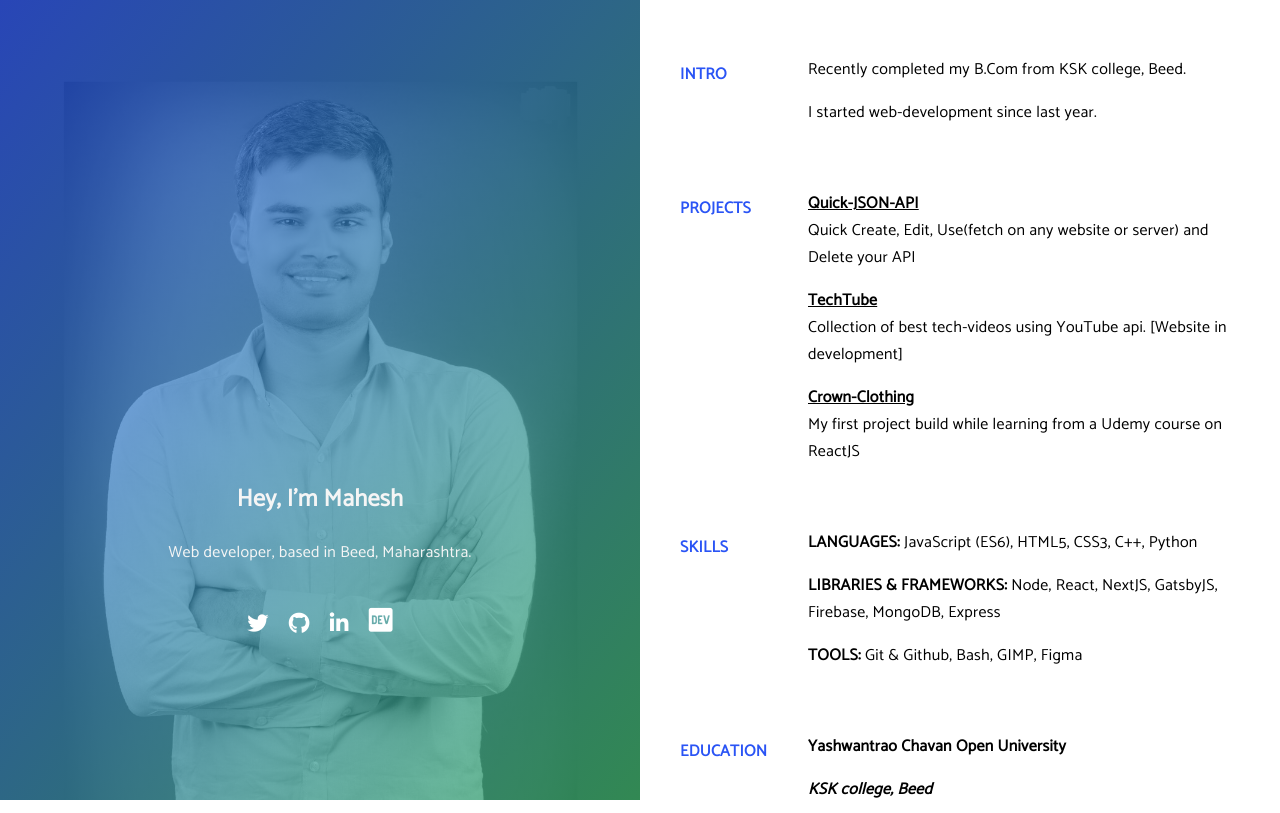
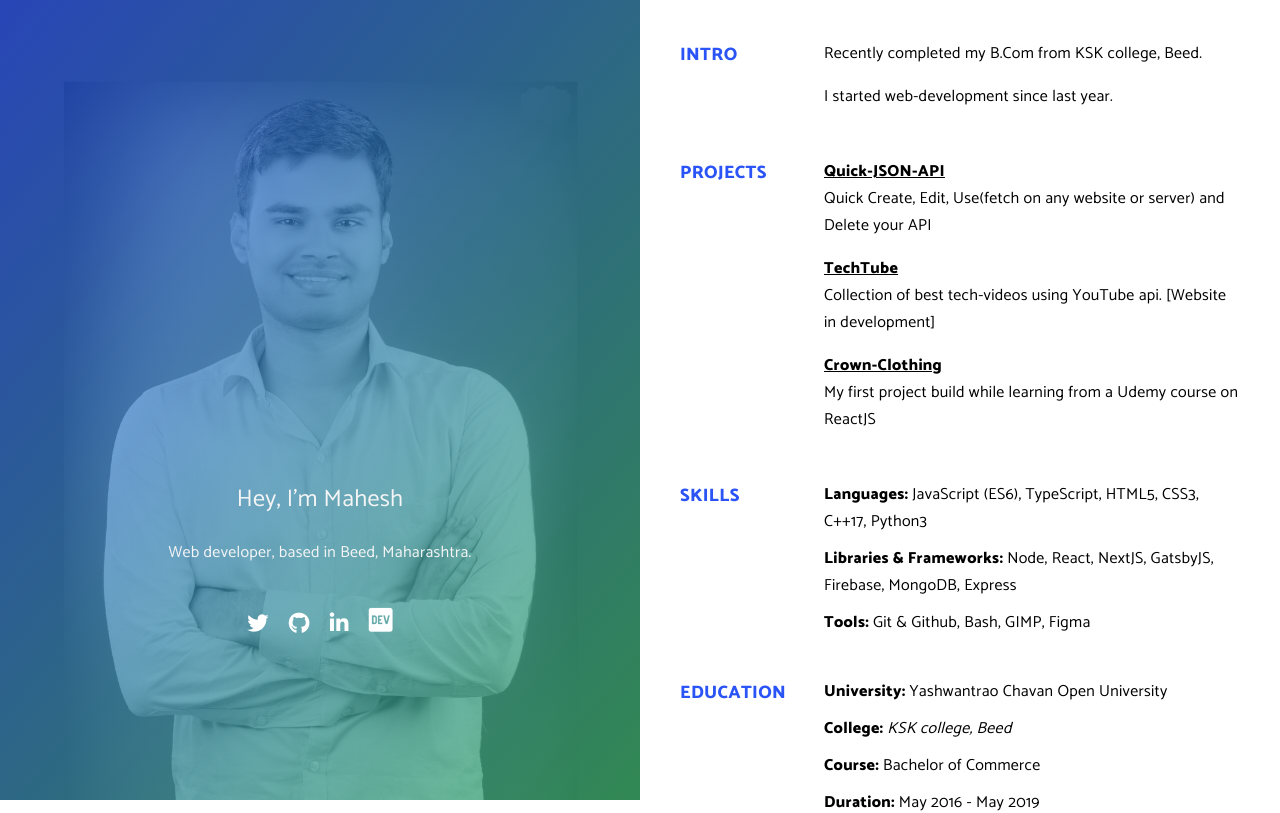
Before and after one commit to YoungMahesh/YoungMahesh, a Next.js app: page / in a window 1280 px wide. Shown: the top 813 px of the page. Built offline with nearby package versions, Linux system fonts and the light colour scheme.

Commit message:
styleing changed

```diff
--- a/components/left-side.js
+++ b/components/left-side.js
@@ -1,7 +1,7 @@
 export default function LeftSide() {
 	return (
-		<div className='left'>
-			<div className='info'>
+		<article className='left'>
+			<section className='info'>
 				<h2 className='name'>Hey, I'm Mahesh</h2>
 				<p className='subtext'>
 					Web developer, based in Beed, Maharashtra.
@@ -49,7 +49,7 @@ export default function LeftSide() {
 						></i>
 					</a>
 				</div>
-			</div>
-		</div>
+			</section>
+		</article>
 	)
 }
--- a/components/right-side.js
+++ b/components/right-side.js
@@ -1,92 +1,123 @@
 export default function RightSide() {
 	return (
-		<div className='right'>
-			<div className='info-block'>
-				<h4 className='info-title'>INTRO</h4>
+		<article className='right'>
+			<section className='info-block'>
+				<h3 className='info-title'>INTRO</h3>
 				<div className='content'>
+					<div className='content-block'>
 						<p>Recently completed my B.Com from KSK college, Beed.</p>
 						<p>I started web-development since last year.</p>
 					</div>
 				</div>
+			</section>
 
-			<div className='info-block'>
-				<h4 className='info-title'>PROJECTS</h4>
+			<section className='info-block'>
+				<h3 className='info-title'>PROJECTS</h3>
 				<div className='content'>
-					<p>
+					<div className='content-block'>
+						<h4>
 							<a
-							className='project-name'
+								className='black'
 								href='https://quick-json-api.now.sh'
 								target='_blank'
 							>
 								Quick-JSON-API
 							</a>
+						</h4>
+						<p>
 							Quick Create, Edit, Use(fetch on any website or server) and
 							Delete your API
 						</p>
-					<p>
+					</div>
+
+					<div className='content-block'>
+						<h4>
 							<a
-							className='project-name'
+								className='black'
 								href='https://techtube.now.sh/'
 								target='_blank'
 							>
 								TechTube
 							</a>
-						Collection of best tech-videos using YouTube api. [Website in
-						development]
+						</h4>
+						<p>
+							Collection of best tech-videos using YouTube api. [Website
+							in development]
 						</p>
-					<p>
+					</div>
+
+					<div className='content-block'>
+						<h4>
 							<a
-							className='project-name'
+								className='black'
 								href='https://crownclothing.now.sh/'
 								target='_blank'
 							>
 								Crown-Clothing
 							</a>
-						My first project build while learning from a Udemy course on
-						ReactJS
+						</h4>
+						<p>
+							My first project build while learning from a Udemy course
+							on ReactJS
 						</p>
 					</div>
 				</div>
+			</section>
 
-			<div className='info-block'>
-				<h4 className='info-title'>SKILLS</h4>
+			<section className='info-block'>
+				<h3 className='info-title'>SKILLS</h3>
 				<div className='content'>
-					<p>
-						<b>LANGUAGES:</b> JavaScript (ES6), HTML5, CSS3, C++, Python
-					</p>
-					<p>
-						<b>LIBRARIES & FRAMEWORKS:</b> Node, React, NextJS, GatsbyJS,
-						Firebase, MongoDB, Express
-					</p>
-					<p>
-						<b>TOOLS:</b> Git & Github, Bash, GIMP, Figma
-					</p>
+					<div className='content-block'>
+						<h4>Languages: </h4>
+						<span>
+							JavaScript (ES6), TypeScript, HTML5, CSS3, C++17, Python3
+						</span>
+					</div>
+
+					<div className='content-block'>
+						<h4>Libraries & Frameworks: </h4>
+						<span>
+							Node, React, NextJS, GatsbyJS, Firebase, MongoDB, Express
+						</span>
+					</div>
+
+					<div className='content-block'>
+						<h4>Tools: </h4>
+						<span>Git & Github, Bash, GIMP, Figma</span>
 					</div>
 				</div>
+			</section>
 
-			<div className='info-block'>
-				<h4 className='info-title'>EDUCATION</h4>
+			<section className='info-block'>
+				<h3 className='info-title'>EDUCATION</h3>
 				<div className='content'>
-					<p>
-						<b>Yashwantrao Chavan Open University</b>
-					</p>
-					<p>
-						<b>
+					<div className='content-block'>
+						<h4>University: </h4>
+						<span>Yashwantrao Chavan Open University</span>
+					</div>
+
+					<div className='content-block'>
+						<h4>College: </h4>
+						<span>
 							<em>KSK college, Beed</em>
-						</b>
-					</p>
-					<p>
-						<b>Course: </b>Bachelor of Commerce
-					</p>
-					<p>
-						<b>Duration: </b>May 2016 - May 2019
-					</p>
+						</span>
+					</div>
+
+					<div className='content-block'>
+						<h4>Course: </h4>
+						<span>Bachelor of Commerce</span>
+					</div>
+
+					<div className='content-block'>
+						<h4>Duration: </h4>
+						<span>May 2016 - May 2019</span>
 					</div>
 				</div>
+			</section>
 
 			<a className='pdf-link' href='/assets/Mahesh_Resume.pdf' download>
 				<p>GRAB A PDF OF MY FULL RESUME</p>
 			</a>
-		</div>
+		</article>
 	)
 }
--- a/pages/index.js
+++ b/pages/index.js
@@ -14,7 +14,7 @@ export default function Home() {
 				<link rel='stylesheet' href='/styles/right-side.css' />
 				<link rel='stylesheet' href='/styles/font-awesome.css' />
 				<link
-					href='https://fonts.googleapis.com/css2?family=Catamaran&display=swap'
+					href='https://fonts.googleapis.com/css2?family=Catamaran:wght@400;800&display=swap'
 					rel='stylesheet'
 				/>
 			</Head>
--- a/public/styles/index.css
+++ b/public/styles/index.css
@@ -1,8 +1,17 @@
 body {
 	font-family: 'Catamaran', sans-serif;
 	font-weight: 400;
+	font-size: 16px;
 	letter-spacing: 0.3px;
 	margin: 0;
+}
+
+h3 {
+	font-size: 18px;
+}
+
+.black {
+	color: black;
 }
 
 .app {
--- a/public/styles/left-side.css
+++ b/public/styles/left-side.css
@@ -11,6 +11,10 @@
 
 	height: 100vh;
 	text-align: center;
+}
+
+.name {
+	font-weight: 400;
 }
 
 .info {
--- a/public/styles/right-side.css
+++ b/public/styles/right-side.css
@@ -8,15 +8,22 @@
 	margin-bottom: 2em;
 }
 
-.info-title {
+.info-block > .info-title {
 	color: #2a54f5;
-	margin-bottom: 0;
+	margin-top: 0;
+	margin-bottom: 10px;
 }
 
-.project-name {
-	display: block;
-	font-weight: 900;
-	color: black;
+.info-block > .content > .content-block {
+	margin-bottom: 10px;
+}
+
+.content-block > h4 {
+	display: inline;
+}
+
+.content-block > p {
+	margin-top: 0;
 }
 
 .pdf-link {
@@ -25,7 +32,7 @@
 	text-decoration: none;
 }
 
-.pdf-link p {
+.pdf-link > p {
 	color: #2a54f5;
 	background-color: whitesmoke;
 	padding: 15px 0px;
--- a/public/sw.js
+++ b/public/sw.js
@@ -124,10 +124,10 @@ define("./sw.js",['./workbox-b90066a8'], function (workbox) { 'use strict';
     "revision": "82dca635a629d8ab38c3ad85b2ad65a2"
   }, {
     "url": "/_next/static/runtime/webpack.js",
-    "revision": "5ec1080d13786bee2362456b1f189ad9"
+    "revision": "2c62a0e7ebf2d1668ebf822065800c49"
   }, {
     "url": "/_next/static/runtime/webpack.js.map",
-    "revision": "c232de1f65d9ee853e2f6e5ca1cfc883"
+    "revision": "b0a970c3ba0605713d1b72138929f451"
   }], {
     "ignoreURLParametersMatching": [/ts/]
   });
```
Also changed, not shown: 1 other file (tests, documents, lock files or other folders). Lines whose indentation alone changed are shown as unchanged.
